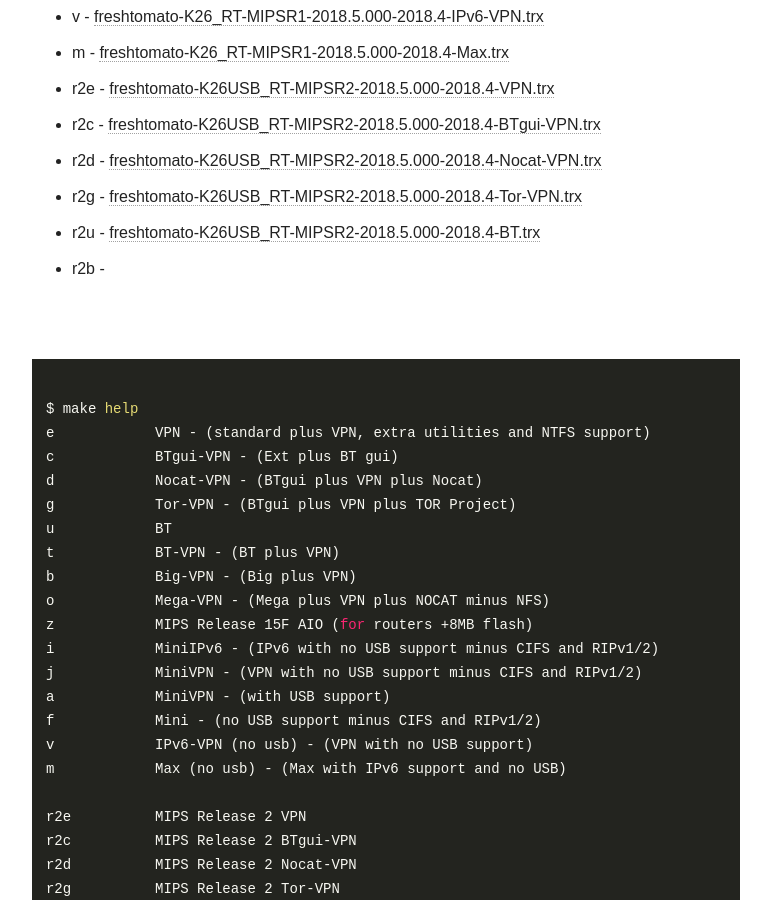
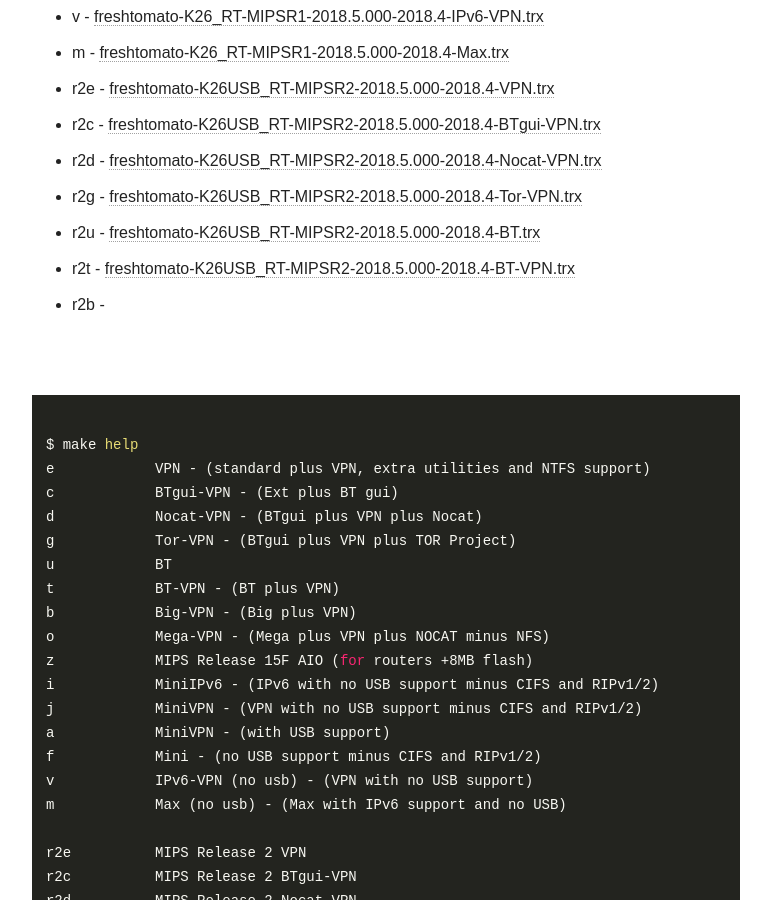
Before and after one commit to oglopss/freshtomato-mips-ci-jekyll, a Jekyll site: the page built from index.html, in a window 1280 px wide and 900 px high, scrolled down 1099 px. Shown: the whole window, without its empty margins (254-1025 px from the left). Built offline with Jekyll 4.4.1, drawn with Linux system fonts in a browser that asks for light colours; nearby versions of some CDN libraries.

Commit message:
Travis build 42 r2t pushed to gh-pages

```diff
--- a/_data/ss.yml
+++ b/_data/ss.yml
@@ -21,3 +21,4 @@
   - 0019 r2g freshtomato-K26USB_RT-MIPSR2-2018.5.000-2018.4-Tor-VPN.trx
   - 0020 r2u freshtomato-K26USB_RT-MIPSR2-2018.5.000-2018.4-BT.trx
   - 0022 r2b
+  - 0021 r2t freshtomato-K26USB_RT-MIPSR2-2018.5.000-2018.4-BT-VPN.trx
```
